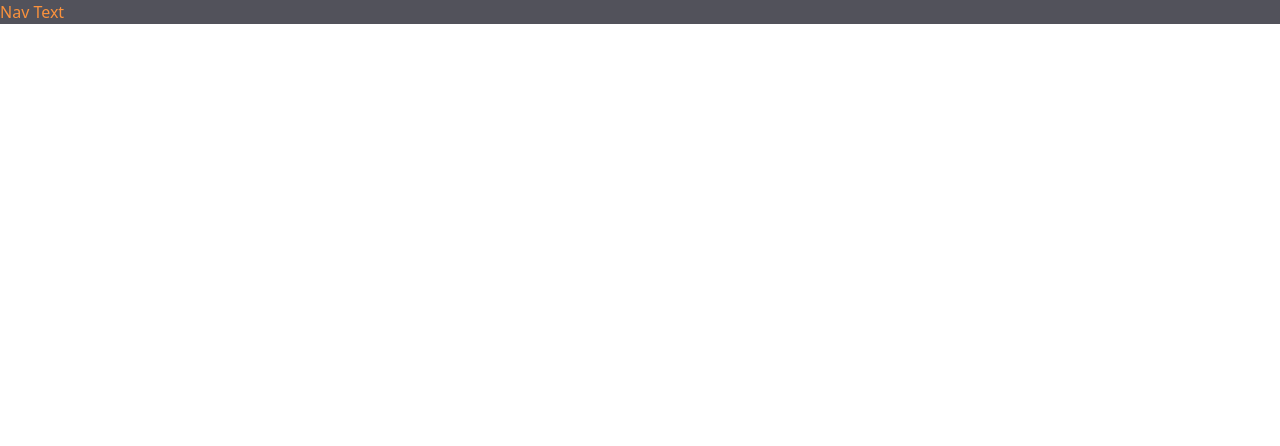
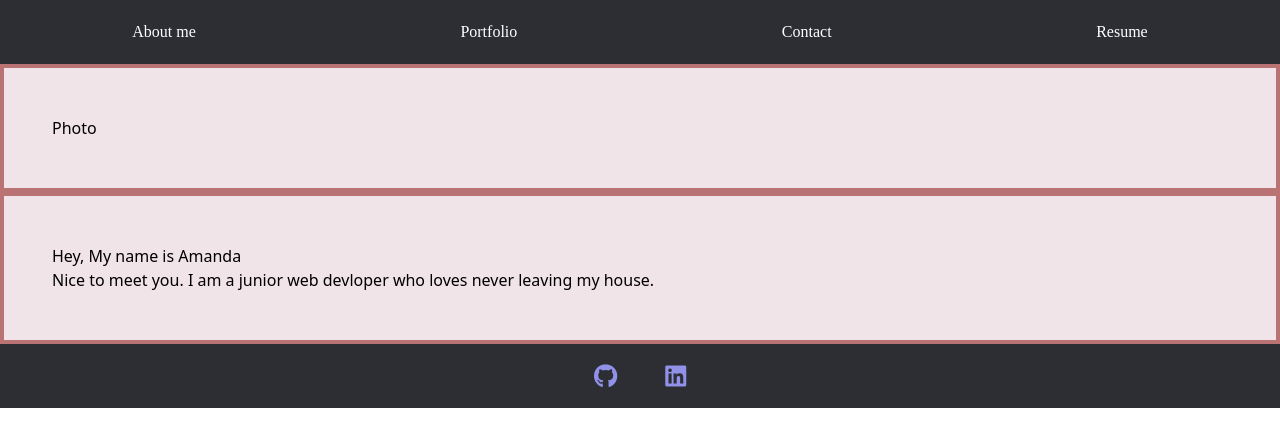
Before and after one commit to MasakiSenpai/react-portfolio, a React (Create React App) app: page / in a window 1280 px wide. Shown: the top 446 px of the page. Built offline with nearby package versions, Linux system fonts and the light colour scheme.

Commit message:
setup component and pages

```diff
--- a/public/index.html
+++ b/public/index.html
@@ -5,11 +5,9 @@
     <link rel="icon" href="%PUBLIC_URL%/favicon.ico" />
     <meta name="viewport" content="width=device-width, initial-scale=1" />
     <meta name="theme-color" content="#000000" />
-    <meta
-      name="description"
-      content="Web site created using create-react-app"
-    />
+    <meta name="description" content="Web site created using create-react-app"/>
     <link rel="apple-touch-icon" href="%PUBLIC_URL%/logo192.png" />
+    <script src="https://kit.fontawesome.com/a06045c397.js" crossorigin="anonymous"></script>
     <!--
       manifest.json provides metadata used when your web app is installed on a
       user's mobile device or desktop. See https://developers.google.com/web/fundamentals/web-app-manifest/
--- a/src/App.js
+++ b/src/App.js
@@ -1,9 +1,14 @@
-import Nav from './components/Nav'
+import Nav from './components/Nav';
+import Footer from './components/Footer';
+import Home from './pages/Home';
+// import Project from './components/Project';
 
 function App() {
   return (
     <div>
       <Nav />
+      <Home />
+      <Footer />
     </div>
   );
 }
--- /dev/null
+++ b/src/components/Footer.js
@@ -0,0 +1,14 @@
+import React from "react";
+
+export default function Footer() {
+    return (
+        <div  className='bg-raisin h-16 flex flex-wrap justify-center items-center'>
+            <a href='./' className='text-tropical font-neon mx-6'>
+            <i className='fa-brands fa-github text-2xl'></i>
+            </a>
+            <a href='./' className='text-tropical font-neon mx-6'>
+            <i className='fa-brands fa-linkedin text-2xl'></i>
+            </a>
+        </div>
+    )
+}
--- a/src/components/Nav.js
+++ b/src/components/Nav.js
@@ -3,8 +3,19 @@ import React from 'react';
 
 export default function Nav() {
     return (
-        <div>
-            <h1 className='bg-zinc-600 text-orange-400'>Nav Text</h1>
+        <div  className='bg-raisin h-16 flex flex-wrap justify-around items-center'>
+            <a href='./' className='text-white font-neon'>
+                About me
+            </a>
+            <a href='./' className='text-white font-neon'>
+                Portfolio
+            </a>
+            <a href='./' className='text-white font-neon'>
+                Contact
+            </a>
+            <a href='./' className='text-white font-neon'>
+                Resume
+            </a>
         </div>
     )
 }
--- /dev/null
+++ b/src/components/Project.js
@@ -0,0 +1,11 @@
+import React from "react";
+
+export default function Project() {
+    return (
+        <div  className='bg-'>
+            <div className='border border-4 border-tropical'>
+                <h1 className='font-neon'>Amanda Johns</h1>
+            </div>
+        </div>
+    )
+}
--- a/src/index.css
+++ b/src/index.css
@@ -1,3 +1,4 @@
 @tailwind base;
 @tailwind components;
 @tailwind utilities;
+@import url('https://fonts.googleapis.com/css2?family=Tilt+Neon&display=swap');
--- /dev/null
+++ b/src/pages/Home.js
@@ -0,0 +1,15 @@
+import React from "react";
+
+export default function Home() {
+    return (
+        <div className='h-100'>
+            <div className='border border-4 border-rose bg-lavender p-12'>
+                <p>Photo</p>
+            </div>
+            <div className='border border-4 border-rose bg-lavender p-12'>
+                <h2> Hey, My name is Amanda </h2>
+                <p> Nice to meet you. I am a junior web devloper who loves never leaving my house. </p>
+            </div>
+        </div>
+    )
+}
--- /dev/null
+++ b/src/pages/Resume.js
@@ -0,0 +1,15 @@
+import React from "react";
+
+export default function Resume() {
+    return (
+        <div className='h-100'>
+            <div className='border border-4 border-rose bg-lavender p-12'>
+                <img src='../images/Snapchat.jpg' alt='Headshot'></img>
+            </div>
+            <div className='border border-4 border-rose bg-lavender p-12'>
+                <h2> Hey, My name is Amanda </h2>
+                <p> Nice to meet you. I am a junior web devloper who loves never leaving my house. </p>
+            </div>
+        </div>
+    )
+}
--- a/tailwind.config.js
+++ b/tailwind.config.js
@@ -2,7 +2,23 @@
 module.exports = {
   content: ['./src/**/*.js'],
   theme: {
-    extend: {},
+    extend: {
+      colors: {
+        'dim-grey': '#686868',
+        'lapis': '#2d5d7b',
+        'steel': '#457eac',
+        'tropical': '#9191e9',
+        'mauve': '#c2aff0',
+        'raisin': '#2d2d34',
+        'rose': '#b97375',
+        'thistle': '#ceb1be',
+        'lavender': '#f1e4e8',
+        'platinum': '#e2dcde',
+      },
+      fontFamily: {
+        'neon': ['Titl Neon']
+      }
+    },
   },
   plugins: [],
 }
```
Also changed, not shown: src/images/Snapchat.jpg (added), src/pages/Portfolio.js (added).
